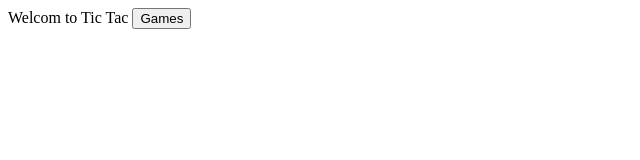
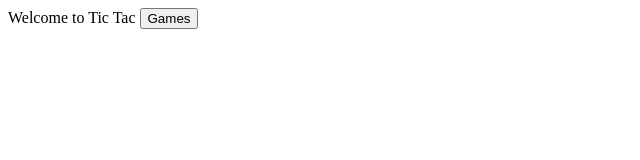
Before and after one commit to AmrKhaled35/Tic_Tac_Toe, an Electron app: page index.html in a window 1280 px wide. Shown: the full height of the page, 0-640 px from the left. Drawn offline with Linux system fonts and the light colour scheme.

Commit message:
AnasEdit

```diff
--- a/index.html
+++ b/index.html
@@ -6,7 +6,7 @@
     <title>Document</title>
 </head>
 <body>
-    Welcom to Tic Tac
+    Welcome to Tic Tac
     <button onclick="window.location.href = 'Public/Games/Games.html';">Games</button>
 </body>
 </html>
--- a/src/games/game1/Components/Pyramic Tic-Tac-Toe.js
+++ b/src/games/game1/Components/Pyramic Tic-Tac-Toe.js
@@ -1 +1,2 @@
 var AoA = 1 ;
+let anas = 5;
```
Also changed, not shown: Public/Games/Games.html (+1 -1 lines).
